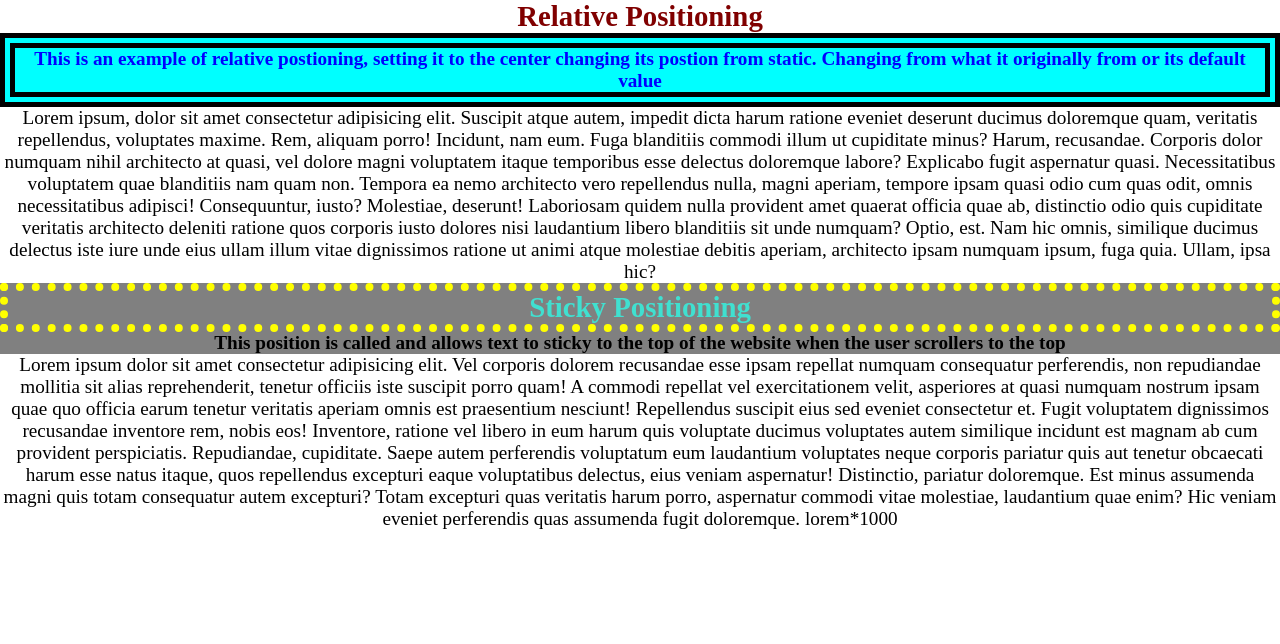
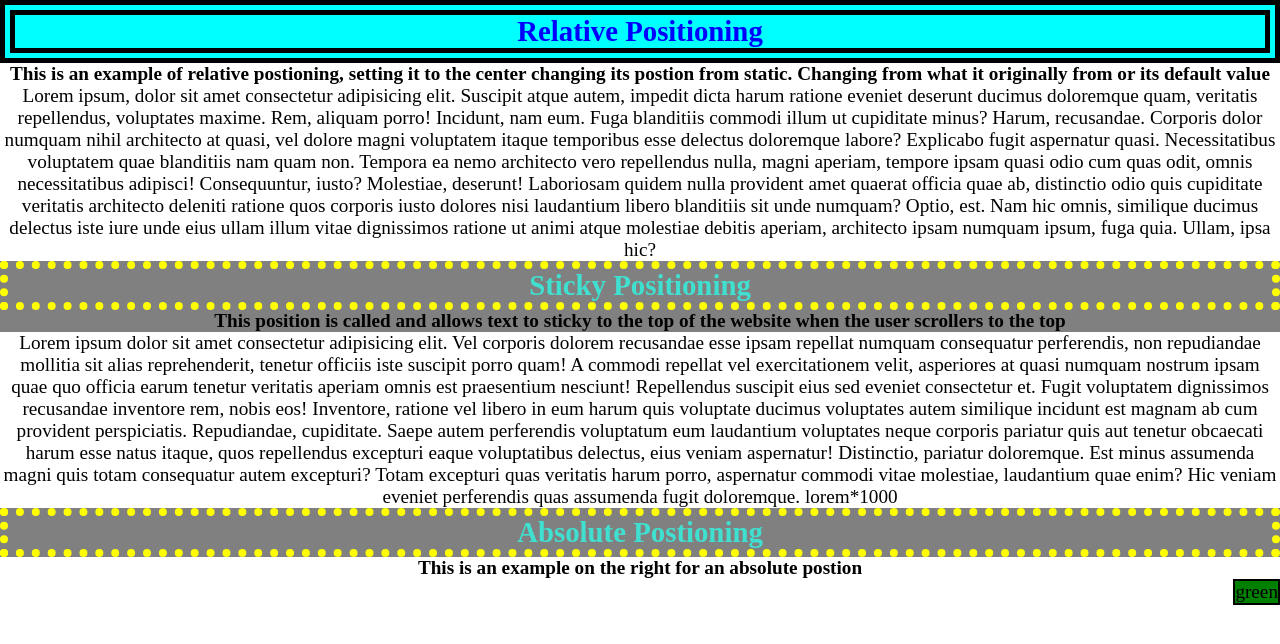
Before and after one commit to Muttaqeen-Slamat/PositionExample, a plain HTML site: page index.html in a window 1280 px wide. Drawn offline with Linux system fonts and the light colour scheme.

Commit message:
abso done

```diff
--- a/css/styles.css
+++ b/css/styles.css
@@ -16,7 +16,7 @@ div{
     color: black;
 }
 
-h2{
+h1{
     position: relative;
     border: 15px double black;
     text-align: center;
@@ -26,10 +26,6 @@ h2{
 
 #box1{
     position: relative;
-    border: 15px double black;
-    text-align: center;
-    color: blue;
-    background-color: aqua;
 }
 
 #box2 {
@@ -44,3 +40,11 @@ h2{
     color: turquoise;
     background-color: grey;
 }
+
+#Abso{
+    position: absolute;
+    right: 0;
+    background-color: green;
+    border: 2px solid;
+
+}
--- a/index.html
+++ b/index.html
@@ -11,7 +11,7 @@
 <header>
 <section>
     <h1>Relative Positioning</h1>
-    <div id="box1"><p><b>This is an example of relative postioning, setting it to the center changing its postion from static. Changing from what it originally from or its default value</b></p></div>
+        <div id="box1"><p><b>This is an example of relative postioning, setting it to the center changing its postion from static. Changing from what it originally from or its default value</b></p></div>
     <div>
         Lorem ipsum, dolor sit amet consectetur adipisicing elit. Suscipit atque autem, impedit dicta harum ratione eveniet deserunt ducimus doloremque quam, veritatis repellendus, voluptates maxime. Rem, aliquam porro! Incidunt, nam eum.
         Fuga blanditiis commodi illum ut cupiditate minus? Harum, recusandae. Corporis dolor numquam nihil architecto at quasi, vel dolore magni voluptatem itaque temporibus esse delectus doloremque labore? Explicabo fugit aspernatur quasi.
@@ -25,7 +25,7 @@
 <section >
     <h2>Sticky Positioning</h2>
     <div id="box2">
-        <p><b>This position is called and allows text to sticky to the top of the website when the user scrollers to the top</b></p>
+        <b>This position is called and allows text to sticky to the top of the website when the user scrollers to the top</b>
     </div>
     <div>
         <p>
@@ -39,5 +39,15 @@
     </div>
 </section>
 
+<section>
+    <h2>
+        Absolute Postioning
+    </h2>
+    <div><b>This is an example on the right for an absolute postion</b></div>
+    <div id="Abso">
+        green
+    </div>
+</section>
+
 </body>
 </html>
```
